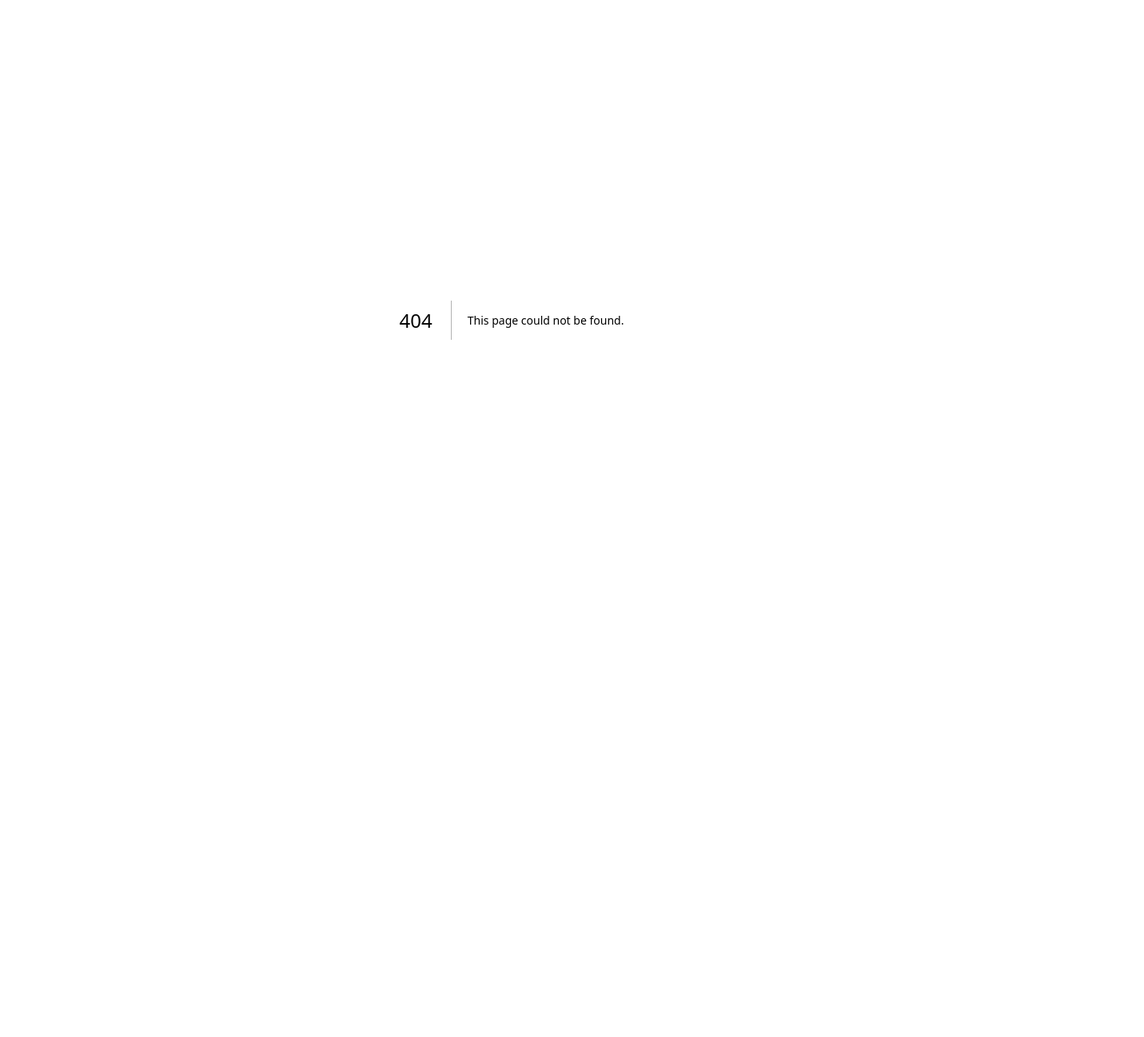
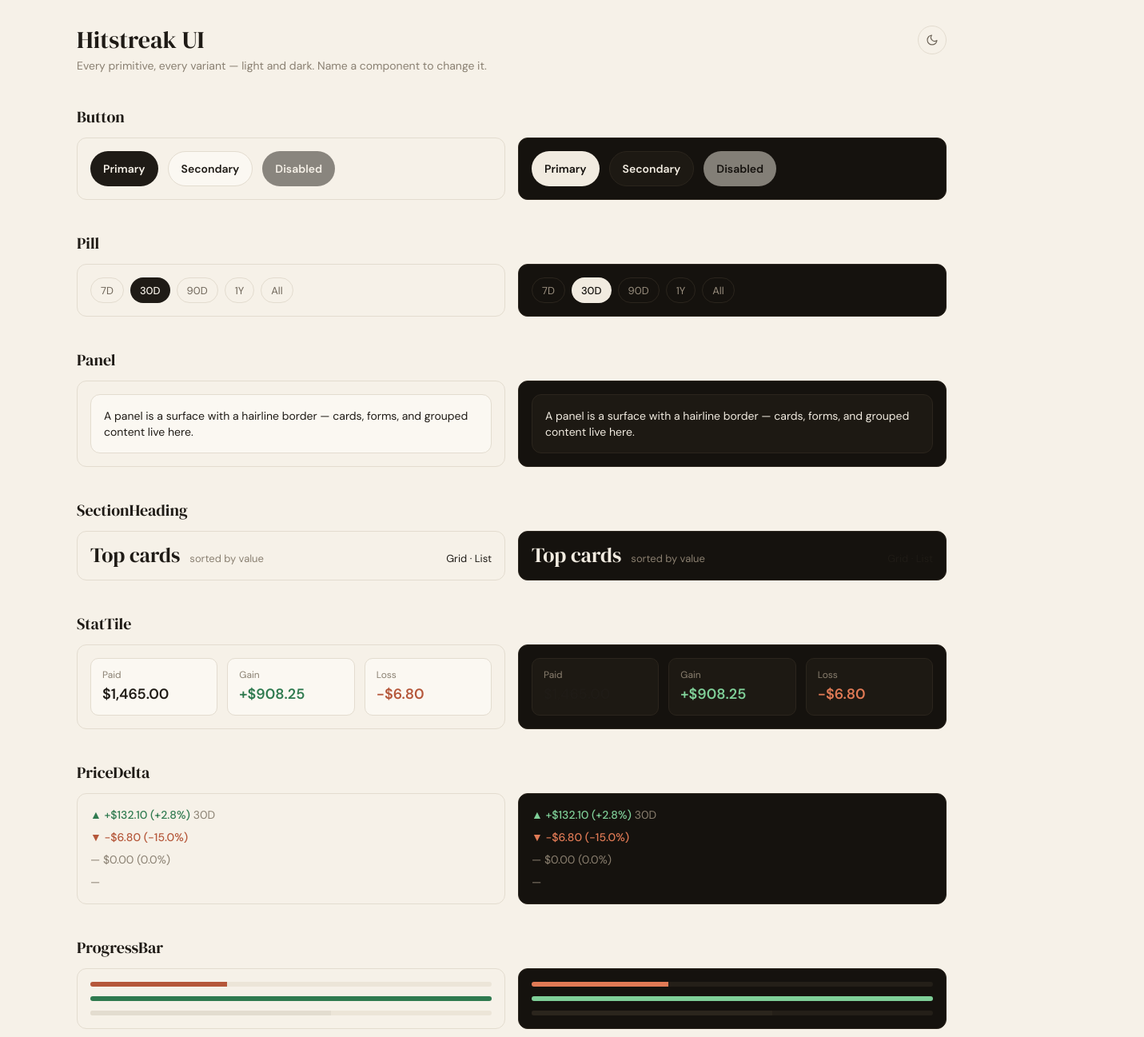
Before and after one commit to renzoralphpua/hitstreak, a Next.js app: page /dev/ui in a window 1280 px wide. Before the commit this address had no page. Shown: the top 1297 px of the page at 80% size, 1431 px wide, since content can reach past the window. Before the commit the page ends 800 px from the top, so only its background shows below. Built offline with nearby package versions, Linux system fonts and the light colour scheme.

Commit message:
feat(ui): /dev/ui primitives gallery

```diff
--- /dev/null
+++ b/app/dev/ui/page.tsx
@@ -0,0 +1,235 @@
+"use client";
+import { useState } from "react";
+import type { ReactNode } from "react";
+import { notFound } from "next/navigation";
+import {
+  Button,
+  Pill,
+  Panel,
+  SectionHeading,
+  StatTile,
+  PriceDelta,
+  ProgressBar,
+  TierBadge,
+  ValidationList,
+  SearchField,
+  CardTile,
+  CardRow,
+  TopNav,
+  BottomTabBar,
+} from "@/components/ui";
+import ThemeToggle from "@/components/theme/ThemeToggle";
+import { formatMoney, formatDelta } from "@/lib/format";
+
+const PERIODS = ["7D", "30D", "90D", "1Y", "All"];
+
+/** Shows children once in a light column and once in a forced-dark column, side by side. */
+function Variants({ children }: { children: ReactNode }) {
+  return (
+    <div className="grid gap-4 md:grid-cols-2">
+      <div className="rounded-panel border border-hairline bg-ground p-4">{children}</div>
+      <div data-theme="dark" className="rounded-panel border border-hairline bg-ground p-4">
+        {children}
+      </div>
+    </div>
+  );
+}
+
+function Section({ name, children }: { name: string; children: ReactNode }) {
+  return (
+    <section className="flex flex-col gap-3">
+      <h2 className="font-display text-xl">{name}</h2>
+      {children}
+    </section>
+  );
+}
+
+export default function Gallery() {
+  if (process.env.NODE_ENV === "production") notFound();
+
+  const [period, setPeriod] = useState("30D");
+  const [query, setQuery] = useState("");
+
+  return (
+    <div className="flex flex-col gap-10 p-8 max-w-6xl mx-auto">
+      <header className="flex items-start justify-between gap-4">
+        <div className="flex flex-col gap-1">
+          <h1 className="font-display text-3xl">Hitstreak UI</h1>
+          <p className="text-sm text-dim">Every primitive, every variant — light and dark. Name a component to change it.</p>
+        </div>
+        <ThemeToggle />
+      </header>
+
+      <Section name="Button">
+        <Variants>
+          <div className="flex flex-wrap items-center gap-3">
+            <Button>Primary</Button>
+            <Button variant="secondary">Secondary</Button>
+            <Button disabled>Disabled</Button>
+          </div>
+        </Variants>
+      </Section>
+
+      <Section name="Pill">
+        <Variants>
+          <div className="flex flex-wrap items-center gap-2">
+            {PERIODS.map((p) => (
+              <Pill key={p} selected={p === period} onClick={() => setPeriod(p)}>
+                {p}
+              </Pill>
+            ))}
+          </div>
+        </Variants>
+      </Section>
+
+      <Section name="Panel">
+        <Variants>
+          <Panel>
+            <p className="text-sm text-ink">A panel is a surface with a hairline border — cards, forms, and grouped content live here.</p>
+          </Panel>
+        </Variants>
+      </Section>
+
+      <Section name="SectionHeading">
+        <Variants>
+          <SectionHeading title="Top cards" caption="sorted by value" trailing={<span>Grid · List</span>} />
+        </Variants>
+      </Section>
+
+      <Section name="StatTile">
+        <Variants>
+          <div className="grid grid-cols-3 gap-3">
+            <StatTile label="Paid" value={formatMoney(1465)} />
+            <StatTile label="Gain" value={formatDelta(908.25)} tone="gain" />
+            <StatTile label="Loss" value={formatDelta(-6.8)} tone="loss" />
+          </div>
+        </Variants>
+      </Section>
+
+      <Section name="PriceDelta">
+        <Variants>
+          <div className="flex flex-col gap-2">
+            <PriceDelta amount={132.1} ratio={0.028} caption="30D" />
+            <PriceDelta amount={-6.8} ratio={-0.15} />
+            <PriceDelta amount={0} ratio={0} />
+            <PriceDelta amount={null} />
+          </div>
+        </Variants>
+      </Section>
+
+      <Section name="ProgressBar">
+        <Variants>
+          <div className="flex flex-col gap-3">
+            <ProgressBar value={0.34} label="Set completion" tone="accent" />
+            <ProgressBar value={1.0} label="Complete" tone="gain" />
+            <ProgressBar value={0.6} label="Muted" tone="muted" />
+          </div>
+        </Variants>
+      </Section>
+
+      <Section name="TierBadge">
+        <Variants>
+          <div className="flex items-center gap-2">
+            <TierBadge tier={1} />
+            <TierBadge tier={2} />
+            <TierBadge tier={3} />
+          </div>
+        </Variants>
+      </Section>
+
+      <Section name="ValidationList">
+        <Variants>
+          <ValidationList
+            items={[
+              { ok: false, text: "61 cards — a Standard deck must have exactly 60." },
+              { ok: false, text: "Rare Candy ×5 — max 4 copies of a card with the same name." },
+              { ok: true, text: "1 ACE SPEC (Prime Catcher)" },
+              { ok: true, text: "All regulation marks legal (G, H, I)" },
+            ]}
+          />
+        </Variants>
+      </Section>
+
+      <Section name="SearchField">
+        <Variants>
+          <SearchField value={query} onChange={setQuery} placeholder="Find a card…" />
+        </Variants>
+      </Section>
+
+      <Section name="CardTile">
+        <Variants>
+          <div className="grid grid-cols-4 gap-3">
+            <CardTile
+              name="Umbreon ex"
+              subtitle="Prismatic Evolutions · 161/131"
+              price={formatMoney(1465)}
+              quantity={1}
+              imageUrl={null}
+              delta={<PriceDelta amount={362.25} ratio={0.33} />}
+            />
+            <CardTile name="Charizard ex" subtitle="Obsidian Flames · 125/197" price={formatMoney(850)} quantity={3} imageUrl={null} />
+            <CardTile name="Pidgeot ex" subtitle="Obsidian Flames · 164/197" price={formatMoney(23.35)} quantity={0} imageUrl={null} />
+            <CardTile
+              name="Monkey.D.Luffy"
+              subtitle="Awakening of the New Era · OP05-119"
+              price={formatMoney(18.2)}
+              quantity={1}
+              imageUrl={null}
+              onClick={() => {}}
+            />
+          </div>
+        </Variants>
+      </Section>
+
+      <Section name="CardRow">
+        <Variants>
+          <div className="flex flex-col gap-2">
+            <CardRow
+              name="Jinx, Loose Cannon"
+              subtitle="Vanguard: Arcane"
+              imageUrl={null}
+              right={
+                <>
+                  <span>{formatMoney(46.5)}</span>
+                  <PriceDelta amount={4.2} ratio={0.1} />
+                </>
+              }
+            />
+            <CardRow
+              name="Monkey.D.Luffy"
+              subtitle="OP05-119"
+              imageUrl={null}
+              right={
+                <>
+                  <span>{formatMoney(18.2)}</span>
+                  <PriceDelta amount={-1.1} ratio={-0.06} />
+                </>
+              }
+            />
+          </div>
+        </Variants>
+      </Section>
+
+      <Section name="TopNav">
+        <Variants>
+          <TopNav search={<SearchField value={query} onChange={setQuery} placeholder="Find a card…" />} right={<ThemeToggle />} />
+        </Variants>
+      </Section>
+
+      <Section name="BottomTabBar">
+        <Variants>
+          <div className="flex flex-col gap-2">
+            <p className="text-xs text-dim">visible below md</p>
+            <BottomTabBar />
+          </div>
+        </Variants>
+      </Section>
+
+      <Section name="ThemeToggle">
+        <Variants>
+          <ThemeToggle />
+        </Variants>
+      </Section>
+    </div>
+  );
+}
```
Also changed, not shown: 1 other file (tests, documents, lock files or other folders).
